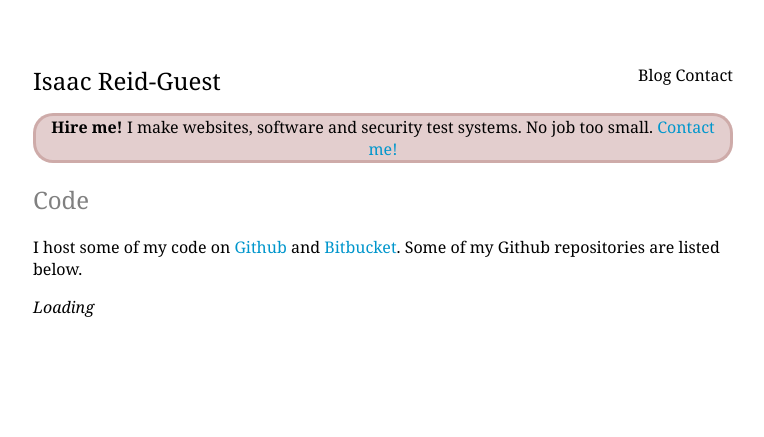
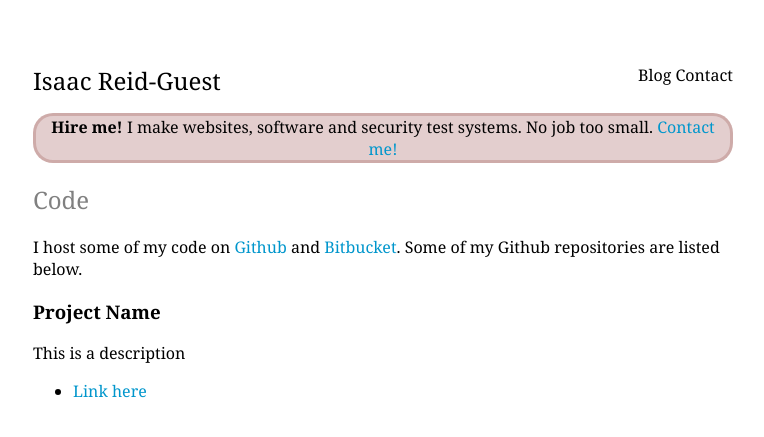
Before and after one commit to ir-g/ir-g.github.io, a Jekyll site: the page built from code.md, in a window 1280 px wide. Shown: the top 437 px of the page, without its empty margins (257-1021 px from the left). Built offline with Jekyll 4.4.1, drawn with Linux system fonts in a browser that asks for light colours.

Commit message:
Update code.md

```diff
--- a/code.md
+++ b/code.md
@@ -4,6 +4,17 @@ title: Code
 <h2>Code</h2>
 I host some of my code on [Github](https://github.com/isaacrg) and [Bitbucket](https://bitbucket.org/isaacrg). Some of my Github repositories are listed below.
 
+<div style="width: 100%; ">
+  <h3>Project Name</h3>
+  This is a description
+  <ul>
+    <li>
+      <a href="">Link here</a>
+    </li>
+  </ul>
+</div>
+
+<!--
 <div id="list"><i>Loading</i></div>
 <script src="/libs/jx.min.js"></script>
 <script>
@@ -16,4 +27,4 @@ I host some of my code on [Github](https://github.com/isaacrg) and [Bitbucket](h
       document.getElementById("list").innerHTML = document.getElementById("list").innerHTML + '<li><a href="'+data[i].html_url+'?via=ir-g.uk">'+data[i].name+'</a> - '+data[i].description+'';
     }
   },'json');
-</script>
+</script>-->
```
